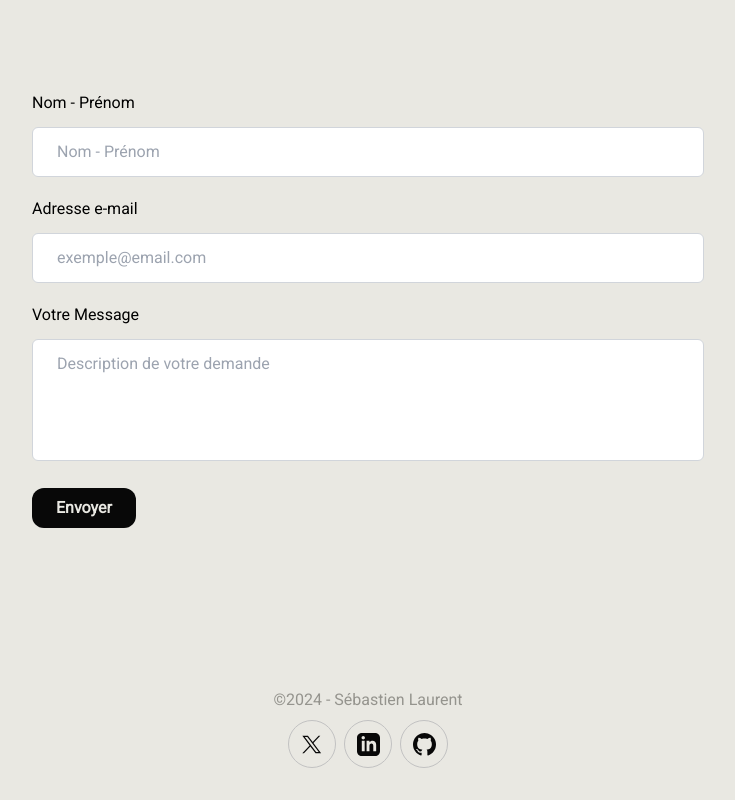
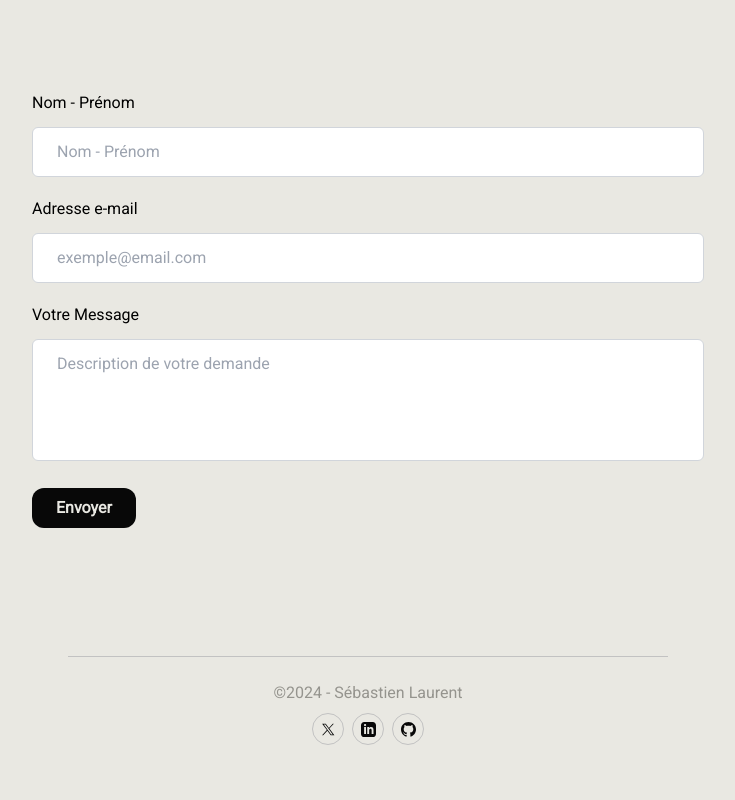
Before and after one commit to SebastienLaurentt/Portfolio-V2, a Next.js app: page / in a window 1280 px wide. Shown: the part 6882-7682 px from the top of the page, without its empty margins (272-1007 px from the left). After the commit the page ends 7651 px from the top, so only its background shows below. Built offline with nearby package versions, Linux system fonts and the light colour scheme.

Commit message:
update footer

```diff
--- a/src/features/layout/Footer/Footer.tsx
+++ b/src/features/layout/Footer/Footer.tsx
@@ -9,16 +9,16 @@ export const Footer = () => {
 
   return (
     <footer className="">
-      <div className="text-center text-xs md:text-sm items-center px-6 md:px-10 xl:px-16 2xl:max-w-[1280px] 2xl:mx-auto py-8">
+      <div className="text-center text-xs md:text-sm items-center px-6 md:px-10 xl:px-16 w-[210px] md:w-[400px] lg:w-[600px] mx-auto py-6  border-t">
         <span className="">&#169;2024 - Sébastien Laurent</span>
         <ul className="flex justify-center mt-2 gap-x-2">
-          <li className="border rounded-full w-12 h-12 flex flex-col justify-center  items-center">
+          <li className="border rounded-full w-8 h-8 flex flex-col justify-center  items-center">
             <XIcon fillColor={fillColor} />
           </li>
-          <li className="border rounded-full w-12 h-12  flex flex-col justify-center  items-center">
+          <li className="border rounded-full w-8 h-8  flex flex-col justify-center  items-center">
             <LinkedInIcon fillColor={fillColor}/>
           </li>
-          <li className="border rounded-full w-12 h-12  flex flex-col justify-center  items-center">
+          <li className="border rounded-full w-8 h-8  flex flex-col justify-center  items-center">
             <GitHubIcon fillColor={fillColor} />
           </li>
         </ul>
```
